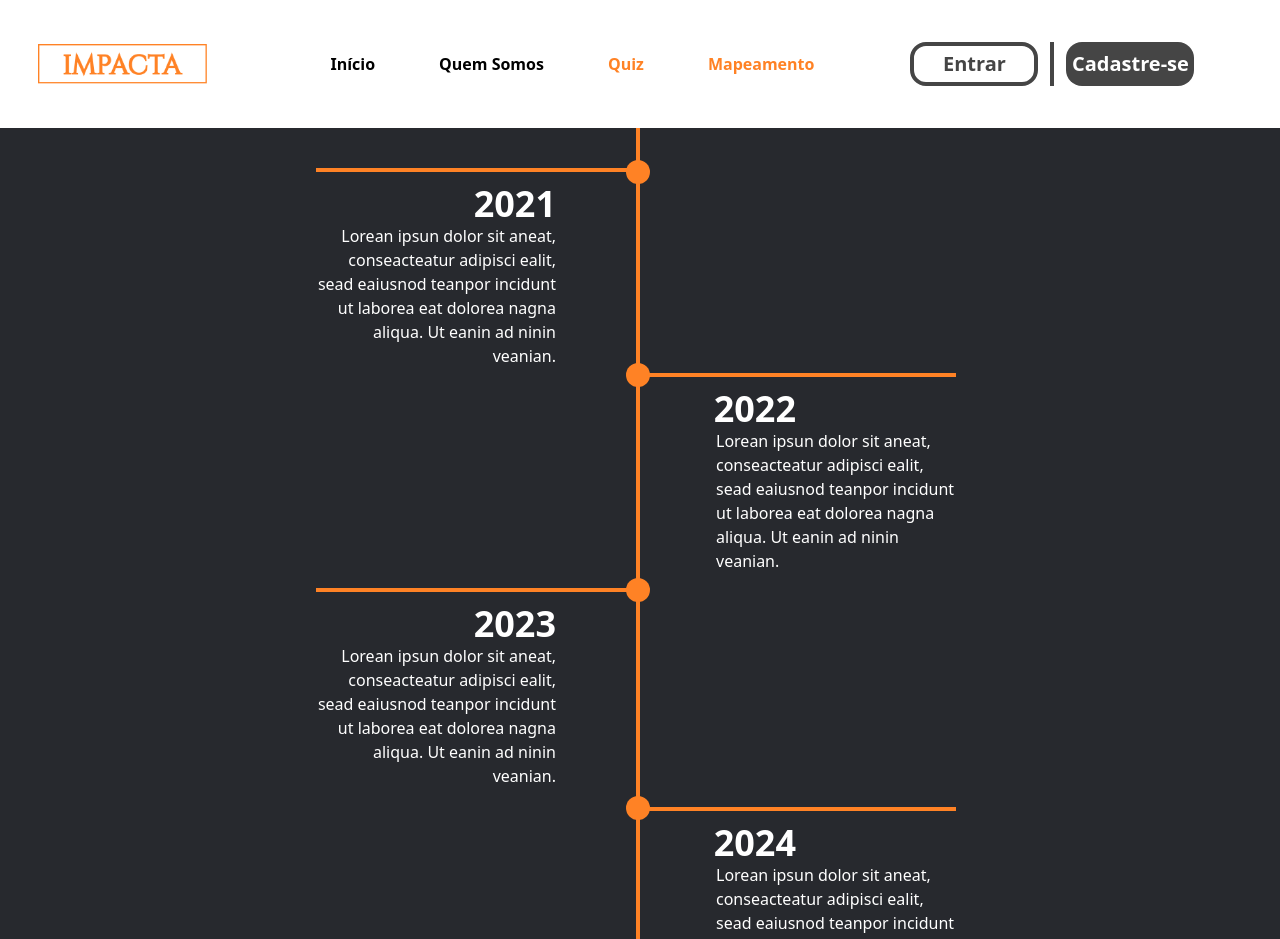
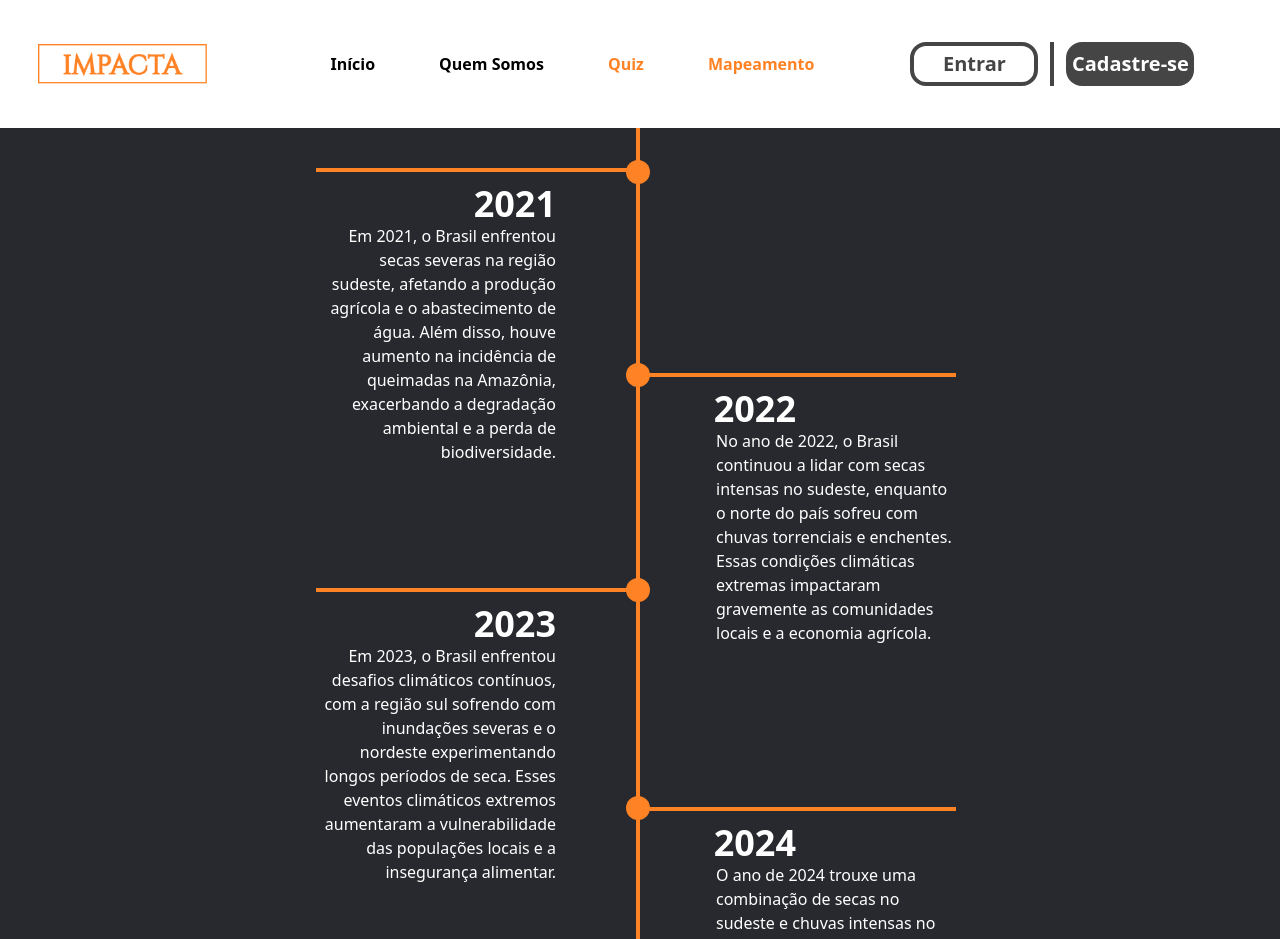
Before and after one commit to ImpactaOng/impacta, a React (Vite) app in the folder impacta/: page / in a window 1280 px wide. Shown: the top 939 px of the page. Built offline with nearby package versions, Linux system fonts and the light colour scheme.

Commit message:
subindo inicio da tela mapeamento

```diff
--- a/impacta/package.json
+++ b/impacta/package.json
@@ -10,6 +10,7 @@
     "preview": "vite preview"
   },
   "dependencies": {
+    "@react-google-maps/api": "^2.19.3",
     "impacta": "file:",
     "react": "^18.3.1",
     "react-dom": "^18.3.1",
--- a/impacta/src/App.jsx
+++ b/impacta/src/App.jsx
@@ -9,6 +9,7 @@ import TrilhaAnos from "./pages/TrilhaAnos/index";
 import { Route, Routes, BrowserRouter as Router } from "react-router-dom";
 import Main from "./pages/Main";
 import Login from "./pages/Login";
+import Mapeamento from "./pages/Mapeamento";
 
 const App = () => {
     return (
@@ -16,6 +17,7 @@ const App = () => {
             <Routes>
                 <Route path="/" element={<Main />} />
                 <Route path="/login" element={<Login />} />
+                <Route path="/mapeamento" element={<Mapeamento />} />
             </Routes>
         </Router>
     );
--- a/impacta/src/components/TrilhaAnosDesktop/index.jsx
+++ b/impacta/src/components/TrilhaAnosDesktop/index.jsx
@@ -7,9 +7,11 @@ const TrilhaAnosDesktop = () => {
                     2021
                 </h1>
                 <p className="w-48 text-base text-right s480:w-56 s580:w-52 s680:w-60">
-               Lorean ipsun dolor sit aneat, conseacteatur adipisci ealit, sead
-               eaiusnod teanpor incidunt ut laborea eat dolorea nagna aliqua. Ut
-               eanin ad ninin veanian.
+                    Em 2021, o Brasil enfrentou secas severas na região sudeste,
+                    afetando a produção agrícola e o abastecimento de água. Além
+                    disso, houve aumento na incidência de queimadas na Amazônia,
+                    exacerbando a degradação ambiental e a perda de
+                    biodiversidade.
                 </p>
             </div>
             <div className="w-6 h-6 rounded-full bg-corPrincipal absolute -left-2.5 top-58 z-20"></div>
@@ -18,9 +20,11 @@ const TrilhaAnosDesktop = () => {
                     2022
                 </h1>
                 <p className="w-48 text-base text-left ml-20 s480:w-56 s580:w-52 s680:w-60">
-               Lorean ipsun dolor sit aneat, conseacteatur adipisci ealit, sead
-               eaiusnod teanpor incidunt ut laborea eat dolorea nagna aliqua. Ut
-               eanin ad ninin veanian.{" "}
+                    No ano de 2022, o Brasil continuou a lidar com secas
+                    intensas no sudeste, enquanto o norte do país sofreu com
+                    chuvas torrenciais e enchentes. Essas condições climáticas
+                    extremas impactaram gravemente as comunidades locais e a
+                    economia agrícola.
                 </p>
             </div>
             <div className="w-6 h-6 rounded-full bg-corPrincipal absolute -left-2.5 top-128 z-20"></div>
@@ -29,9 +33,11 @@ const TrilhaAnosDesktop = () => {
                     2023
                 </h1>
                 <p className="w-48 text-base text-right s480:w-56 s580:w-52 s680:w-60">
-               Lorean ipsun dolor sit aneat, conseacteatur adipisci ealit, sead
-               eaiusnod teanpor incidunt ut laborea eat dolorea nagna aliqua. Ut
-               eanin ad ninin veanian.
+                    Em 2023, o Brasil enfrentou desafios climáticos contínuos,
+                    com a região sul sofrendo com inundações severas e o
+                    nordeste experimentando longos períodos de seca. Esses
+                    eventos climáticos extremos aumentaram a vulnerabilidade das
+                    populações locais e a insegurança alimentar.
                 </p>
             </div>
             <div className="w-6 h-6 rounded-full bg-corPrincipal absolute -left-2.5 top-150 z-20"></div>
@@ -40,9 +46,11 @@ const TrilhaAnosDesktop = () => {
                     2024
                 </h1>
                 <p className="w-48 text-base s480:w-56 s580:w-52 s680:w-60 text-left ml-20">
-               Lorean ipsun dolor sit aneat, conseacteatur adipisci ealit, sead
-               eaiusnod teanpor incidunt ut laborea eat dolorea nagna aliqua. Ut
-               eanin ad ninin veanian.
+                    O ano de 2024 trouxe uma combinação de secas no sudeste e
+                    chuvas intensas no norte do Brasil. Essas condições
+                    climáticas adversas afetaram a produção agrícola e causaram
+                    desastres naturais, destacando a necessidade urgente de
+                    medidas de adaptação e mitigação.
                 </p>
             </div>
         </div>
--- a/impacta/src/components/TrilhaAnosMobile/index.jsx
+++ b/impacta/src/components/TrilhaAnosMobile/index.jsx
@@ -3,49 +3,57 @@ const TrilhaAnosMobile = () => {
         <div className="w-1  bg-corPrincipal s380:mr-6 relative text-white">
             <div className="w-6 h-6 rounded-full bg-corPrincipal absolute -left-2.5 top-8 z-20"></div>
             <div className="w-52 h-1 bg-corPrincipal absolute right-1 top-10 s480:w-58 s680:w-80">
-            <h1 className="text-4xl ml-9 mt-4 w-3/4 text-right font-semibold s480:ml-4 s680:ml-0">
+                <h1 className="text-4xl ml-9 mt-4 w-3/4 text-right font-semibold s580:text-2xl s480:ml-4 s680:ml-0">
                     2021
                 </h1>
-            <p className="w-48 text-sm text-right s480:w-56 s580:w-52 s680:w-60">
-               Lorean ipsun dolor sit aneat, conseacteatur adipisci ealit, sead
-               eaiusnod teanpor incidunt ut laborea eat dolorea nagna aliqua. Ut
-               eanin ad ninin veanian.
+                <p className="w-48 text-sm text-right s480:w-56 s580:w-52 s680:w-60 s580:text-xs s380:text-xs">
+                    Em 2021, o Brasil enfrentou secas severas na região sudeste,
+                    afetando a produção agrícola e o abastecimento de água. Além
+                    disso, houve aumento na incidência de queimadas na Amazônia,
+                    exacerbando a degradação ambiental e a perda de
+                    biodiversidade.
                 </p>
             </div>
             <div className="w-6 h-6 rounded-full bg-corPrincipal absolute -left-2.5 top-58 z-20"></div>
             <div className="w-52 h-1 bg-corPrincipal absolute right-1 top-62 s480:w-58 s680:w-80">
-            <h1 className="text-4xl ml-9 mt-4 w-3/4 text-right font-semibold s480:ml-4 s680:ml-0">
+                <h1 className="text-4xl ml-9 mt-4 w-3/4 text-right font-semibold s480:ml-4 s680:ml-0 s580:text-2xl">
                     2022
                 </h1>
-            <p className="w-48 text-sm text-right s480:w-56 s580:w-52 s680:w-60">
-               Lorean ipsun dolor sit aneat, conseacteatur adipisci ealit, sead
-               eaiusnod teanpor incidunt ut laborea eat dolorea nagna aliqua. Ut
-               eanin ad ninin veanian.{" "}
+                <p className="w-48 text-sm text-right s480:w-56 s580:w-52 s680:w-60 s580:text-xs s380:text-xs">
+                    No ano de 2022, o Brasil continuou a lidar com secas
+                    intensas no sudeste, enquanto o norte do país sofreu com
+                    chuvas torrenciais e enchentes. Essas condições climáticas
+                    extremas impactaram gravemente as comunidades locais e a
+                    economia agrícola.
                 </p>
             </div>
             <div className="w-6 h-6 rounded-full bg-corPrincipal absolute -left-2.5 top-128 z-20"></div>
             <div className="w-52 h-1 bg-corPrincipal absolute right-1 top-130 s480:w-58 s680:w-80">
-            <h1 className="text-4xl ml-9 mt-4 w-3/4 text-right font-semibold s480:ml-4 s680:ml-0">
+                <h1 className="text-4xl ml-9 mt-4 w-3/4 text-right font-semibold s480:ml-4 s680:ml-0 s580:text-2xl">
                     2023
                 </h1>
-            <p className="w-48 text-sm text-right s480:w-56 s580:w-52 s680:w-60">
-               Lorean ipsun dolor sit aneat, conseacteatur adipisci ealit, sead
-               eaiusnod teanpor incidunt ut laborea eat dolorea nagna aliqua. Ut
-               eanin ad ninin veanian.
+                <p className="w-48 text-sm text-right s480:w-56 s580:w-52 s680:w-60 s580:text-xs s380:text-xs">
+                    Em 2023, o Brasil enfrentou desafios climáticos contínuos,
+                    com a região sul sofrendo com inundações severas e o
+                    nordeste experimentando longos períodos de seca. Esses
+                    eventos climáticos extremos aumentaram a vulnerabilidade das
+                    populações locais e a insegurança alimentar.
                 </p>
             </div>
             <div className="w-6 h-6 rounded-full bg-corPrincipal absolute -left-2.5 top-150 z-20"></div>
             <div className="w-52 h-1 bg-corPrincipal absolute right-1 top-155 s480:w-58 s680:w-80">
-            <h1 className="text-4xl ml-9 mt-4 w-3/4 text-right font-semibold s480:ml-4 s680:ml-09">
+                <h1 className="text-4xl ml-9 mt-4 w-3/4 text-right font-semibold s480:ml-4 s680:ml-09 s580:text-2xl">
                     2024
                 </h1>
-            <p className="w-48 text-sm text-right s480:w-56 s580:w-52 s680:w-60">
-               Lorean ipsun dolor sit aneat, conseacteatur adipisci ealit, sead
-               eaiusnod teanpor incidunt ut laborea eat dolorea nagna aliqua. Ut
-               eanin ad ninin veanian.
+                <p className="w-48 text-sm text-right s480:w-56 s580:w-52 s680:w-60 s580:text-xs s380:text-xs">
+                    O ano de 2024 trouxe uma combinação de secas no sudeste e
+                    chuvas intensas no norte do Brasil. Essas condições
+                    climáticas adversas afetaram a produção agrícola e causaram
+                    desastres naturais, destacando a necessidade urgente de
+                    medidas de adaptação e mitigação.
                 </p>
             </div>
         </div>
     );
 };
-export default TrilhaAnosMobile
+export default TrilhaAnosMobile;
--- /dev/null
+++ b/impacta/src/pages/Mapeamento/index.jsx
@@ -0,0 +1,197 @@
+import { GoogleMap, Polygon, useJsApiLoader } from "@react-google-maps/api";
+import React from "react";
+
+const Mapeamento = () => {
+    const { isLoaded } = useJsApiLoader({
+        id: "google-map-script",
+        googleMapsApiKey: "AIzaSyBdBKeZ6szYHY0wLkgitDMpxIUn8aLccK4",
+    });
+
+    const neighborhood = [
+        {
+            name: "São Miguel",
+
+            polygonCoordinates: [
+                { lat: -23.4905, lng: -46.4463 }, // Topo Esquerda
+                { lat: -23.4905, lng: -46.4289 }, // Topo Direita
+                { lat: -23.5, lng: -46.4289 }, // Baixo Direita
+                { lat: -23.5, lng: -46.4463 }, // Baixo Esquerda
+            ],
+
+            center: { lat: -23.49525, lng: -46.4376 },
+        },
+
+        {
+            name: "Osasco",
+
+            polygonCoordinates: [
+                { lat: -23.473, lng: -46.8828 }, // Topo Esquerda
+                { lat: -23.473, lng: -46.7027 }, // Topo Direita
+                { lat: -23.5838, lng: -46.7027 }, // Baixo Direita
+                { lat: -23.5838, lng: -46.8828 }, // Baixo Esquerda
+            ],
+
+            center: { lat: -23.5284, lng: -46.7925 },
+        },
+
+        {
+            name: "Campinas",
+
+            polygonCoordinates: [
+                { lat: -22.8919, lng: -47.0798 }, // Topo Esquerda
+                { lat: -22.8919, lng: -47.0348 }, // Topo Direita
+                { lat: -22.9197, lng: -47.0348 }, // Baixo Direita
+                { lat: -22.9197, lng: -47.0798 }, // Baixo Esquerda
+            ],
+
+            center: { lat: -22.9058, lng: -47.0573 },
+        },
+        {
+            name: "São José dos Campos",
+
+            polygonCoordinates: [
+                { lat: -23.1765, lng: -45.9058 }, // Topo Esquerda
+                { lat: -22.8919, lng: -45.8665 }, // Topo Direita
+                { lat: -23.1975, lng: -45.8665 }, // Baixo Direita
+                { lat: -23.1975, lng: -45.9058 }, // Baixo Esquerda
+            ],
+
+            center: { lat: -23.087, lng: -45.8862 },
+        },
+        {
+            name: "Guarujá",
+
+            polygonCoordinates: [
+                { lat: -23.1968, lng: -45.9017 }, // Topo Esquerda
+                { lat: -23.1968, lng: -45.8919 }, // Topo Direita
+                { lat: -23.202, lng: -45.8919 }, // Baixo Direita
+                { lat: -23.202, lng: -45.9017 }, // Baixo Esquerda
+            ],
+
+            center: { lat: -23.1994, lng: -45.8968 },
+        },
+        {
+            name: "São Bernardo do Campo",
+
+            polygonCoordinates: [
+                { lat: -23.6827, lng: -46.5899 }, // Topo Esquerda
+                { lat: -23.6827, lng: -46.4587 }, // Topo Direita
+                { lat: -23.7522, lng: -46.4587 }, // Baixo Direita
+                { lat: -23.7522, lng: -46.5899 }, // Baixo Esquerda
+            ],
+
+            center: { lat: -23.7175, lng: -46.5243 },
+        },
+        {
+            name: "São Caetano do Sul",
+
+            polygonCoordinates: [
+                { lat: -23.6167, lng: -46.5726 }, // Topo Esquerda
+                { lat: -23.6167, lng: -46.553 }, // Topo Direita
+                { lat: -23.6271, lng: -46.553 }, // Baixo Direita
+                { lat: -23.6271, lng: -46.5726 }, // Baixo Esquerda
+            ],
+
+            center: { lat: -23.6219, lng: -46.5628 },
+        },
+        {
+            name: "Santo André",
+
+            polygonCoordinates: [
+                { lat: -23.6167, lng: -46.5726 }, // Topo Esquerda
+                { lat: -23.6167, lng: -46.553 }, // Topo Direita
+                { lat: -23.6271, lng: -46.553 }, // Baixo Direita
+                { lat: -23.6271, lng: -46.5726 }, // Baixo Esquerda
+            ],
+
+            center: { lat: -23.6219, lng: -46.5628 },
+        },
+        {
+            name: "Santo André",
+
+            polygonCoordinates: [
+                { lat: -21.1072, lng: -47.9435 }, // Topo Esquerda
+                { lat: -21.1072, lng: -47.681 }, // Topo Direita
+                { lat: -21.2487, lng: -47.681 }, // Baixo Direita
+                { lat: -21.2487, lng: -47.9435 }, // Baixo Esquerda
+            ],
+
+            center: { lat: -21.177, lng: -47.8122 },
+        },
+
+        {
+            name: "Jundiaí",
+
+            polygonCoordinates: [
+                { lat: -21.13612, lng: -47.7729 }, // Topo Esquerda
+                { lat: -21.13612, lng: -47.7565 }, // Topo Direita
+                { lat: -21.14496, lng: -47.7565 }, // Baixo Direita
+                { lat: -21.14496, lng: -47.7729 }, // Baixo Esquerda
+            ],
+
+            center: { lat: -21.14054, lng: -47.7647 },
+        },
+
+        {
+            name: "Mauá",
+
+            polygonCoordinates: [
+                { lat: -23.6538, lng: -46.4816 }, // Topo Esquerda
+                { lat: -23.6538, lng: -46.4159 }, // Topo Direita
+                { lat: -23.6886, lng: -46.4159 }, // Baixo Direita
+                { lat: -23.6886, lng: -46.4816 }, // Baixo Esquerda
+            ],
+
+            center: { lat: -21.14054, lng: -47.7647 },
+        },
+
+        {
+            name: "Franco da Rocha",
+
+            polygonCoordinates: [
+                { lat: -23.3225, lng: -46.7374 }, // Topo Esquerda
+                { lat: -23.3225, lng: -46.7046 }, // Topo Direita
+                { lat: -23.3399, lng: -46.7046 }, // Baixo Direita
+                { lat: -23.3399, lng: -46.7374 }, // Baixo Esquerda
+            ],
+
+            center: { lat: -21.14054, lng: -47.7647 },
+        },
+    ];
+
+    const polygonCoordinates = [
+        { lat: -23.524, lng: -46.7863 }, // Topo Esquerda
+        { lat: -23.524, lng: -46.7728 }, // Topo Direita
+        { lat: -23.5323, lng: -46.7863 }, // Baixo Direita
+        { lat: -23.5323, lng: -46.7863 }, // Baixo Esquerda
+    ];
+
+    const center = { lat: -23.5282, lng: -46.7796 };
+
+    return (
+        <div className="w-full h-screen">
+            {isLoaded ? (
+                <GoogleMap
+                    mapContainerStyle={{ width: "100%", height: "100%" }}
+                    center={neighborhood[2].center}
+                    zoom={15}
+                >
+                    <Polygon
+                        paths={neighborhood[2].polygonCoordinates}
+                        options={{
+                            fillColor: "red",
+                            fillOpacity: 0.4,
+                            strokeColor: "red",
+                            strokeOpacity: 0.8,
+                            strokeWeight: 2,
+                        }}
+                    />
+                </GoogleMap>
+            ) : (
+                <></>
+            )}
+        </div>
+    );
+};
+
+export default Mapeamento;
```
Also changed, not shown: impacta/src/assets/backCel.png (added), impacta/src/pages/home/Home.jsx (line endings or trailing spaces), 1 other file (tests, documents, lock files or other folders). Lines whose indentation alone changed are shown as unchanged.
